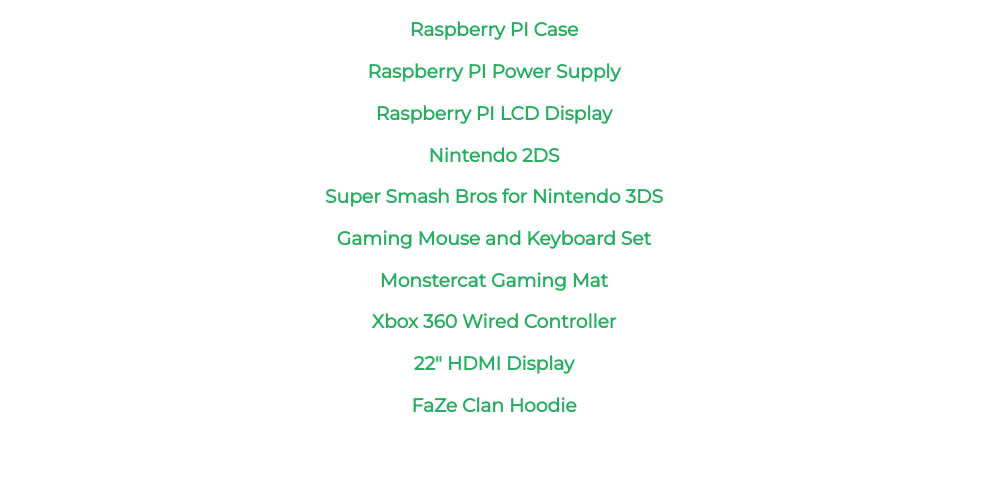
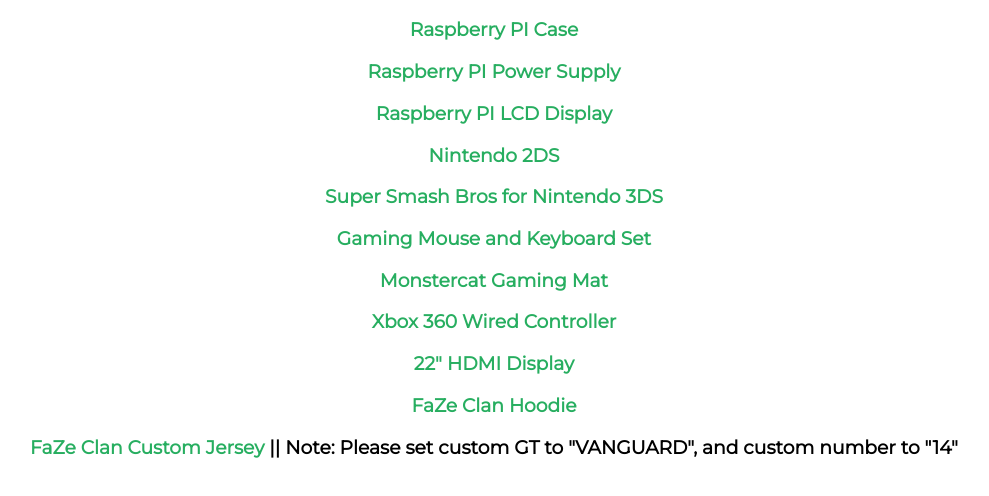
Before and after one commit to aeckerman/wishlist, a plain HTML site: page index.html in a window 1280 px wide. Shown: the part 50-546 px from the top of the page, without its empty margins (146-1135 px from the left). Drawn offline with Linux system fonts and the light colour scheme.

Commit message:
Update index.html

```diff
--- a/index.html
+++ b/index.html
@@ -38,6 +38,9 @@
 				<span>
 					<h3><a href="http://fazeclanstore.com/collections/hoodies/products/iconic-hoodie-nblu-on-blk">FaZe Clan Hoodie</a></h3>
 				</span>
+				<span>
+					<h3><a href="http://fazeclanstore.com/collections/pro-jerseys/products/custom-international-2017-pro-team-jersey-blk">FaZe Clan Custom Jersey</a> || Note: Please set custom GT to "VANGUARD", and custom number to "14"</h3>
+				</span>
 		</center>
 	</body>
 </html>
```
